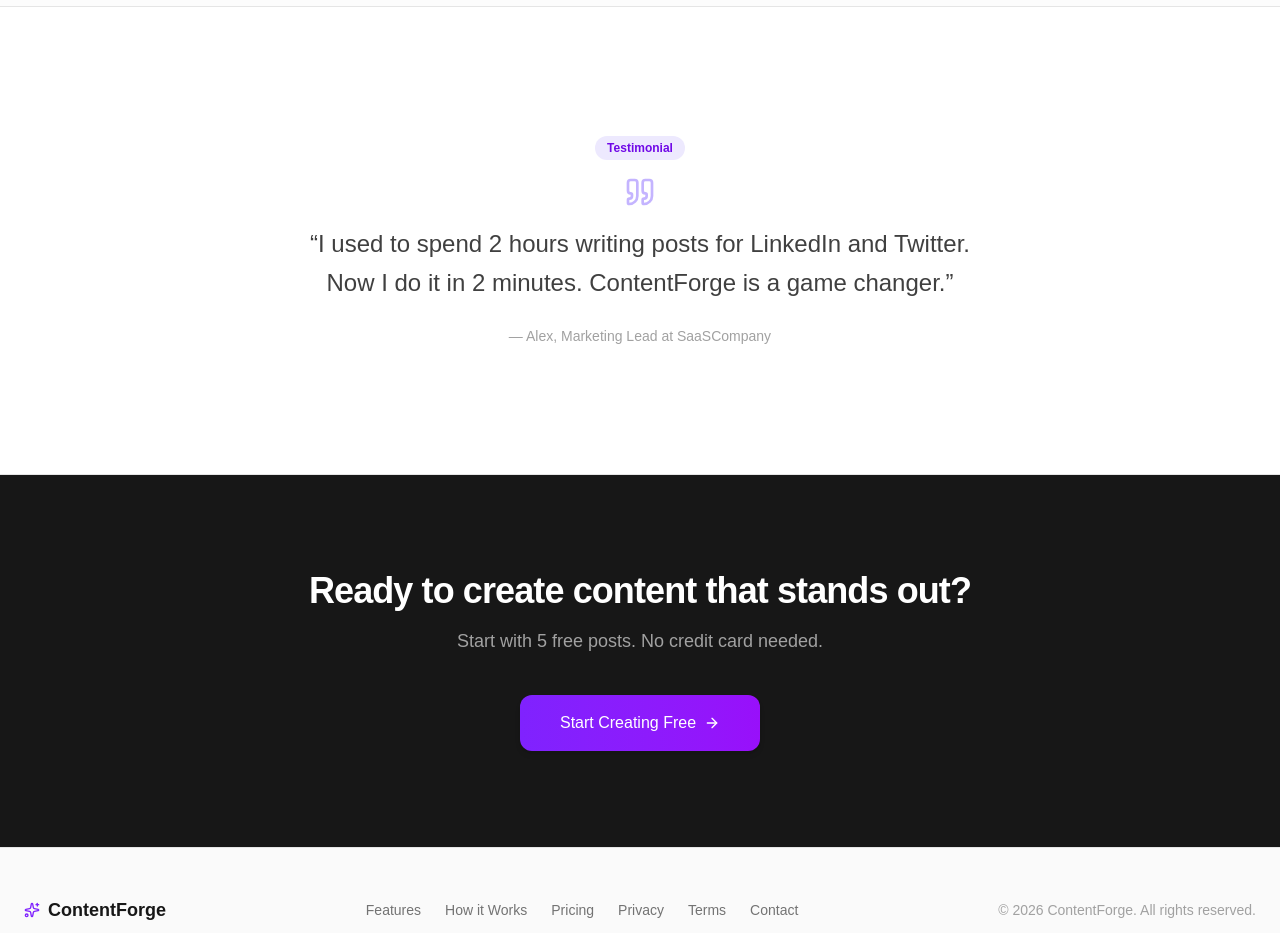
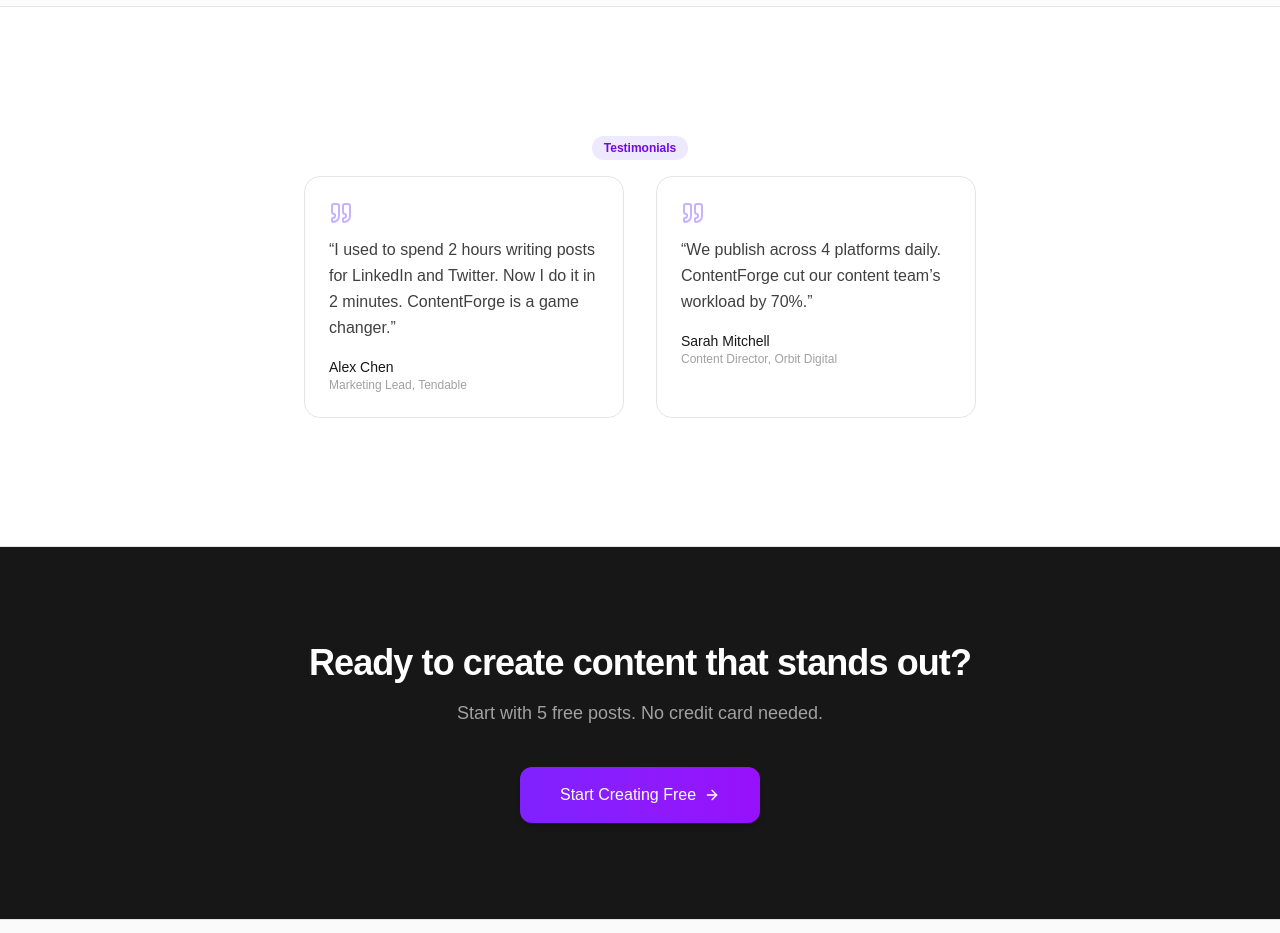
Before and after one commit to alikmazaev005/contentforge, a Next.js app: page / in a window 1280 px wide. Shown: the part 2420-3353 px from the top of the page. Built offline with nearby package versions, Linux system fonts and the light colour scheme; no server answers.

Commit message:
fix auth signup param, testimonials, canonical url

```diff
--- a/src/app/auth/page.tsx
+++ b/src/app/auth/page.tsx
@@ -1,7 +1,7 @@
 "use client"
 
-import { useState, useRef } from "react"
-import { useRouter } from "next/navigation"
+import { useState, useRef, useEffect } from "react"
+import { useRouter, useSearchParams } from "next/navigation"
 import { Navbar } from "@/components/Navbar"
 import { Footer } from "@/components/Footer"
 import { Card, CardContent, CardHeader, CardTitle, CardDescription } from "@/components/ui/card"
@@ -21,6 +21,13 @@ export default function AuthPage() {
   const [successMessage, setSuccessMessage] = useState<string | null>(null)
   const honeypotRef = useRef<HTMLInputElement>(null)
   const router = useRouter()
+  const searchParams = useSearchParams()
+
+  useEffect(() => {
+    if (searchParams.get("signup") === "true") {
+      setMode("signup")
+    }
+  }, [searchParams])
 
   const handleSubmit = async (e: React.FormEvent) => {
     e.preventDefault()
--- a/src/app/layout.tsx
+++ b/src/app/layout.tsx
@@ -6,7 +6,7 @@ import { SITE_NAME, SITE_TAGLINE } from "@/lib/constants"
 const geistSans = Geist({ variable: "--font-geist-sans", subsets: ["latin"] })
 const geistMono = Geist_Mono({ variable: "--font-geist-mono", subsets: ["latin"] })
 
-const siteUrl = process.env.NEXT_PUBLIC_URL || "https://contentforge.fun"
+const siteUrl = process.env.NEXT_PUBLIC_URL || "https://www.contentforge.fun"
 
 export const metadata: Metadata = {
   title: { default: `${SITE_NAME} — ${SITE_TAGLINE}`, template: `%s | ${SITE_NAME}` },
--- a/src/app/page.tsx
+++ b/src/app/page.tsx
@@ -175,13 +175,27 @@ export default function Home() {
         <section className="py-24 sm:py-32">
           <div className="mx-auto max-w-7xl px-6">
             <div className="mx-auto max-w-2xl text-center">
-              <Badge variant="violet" className="mb-4">Testimonial</Badge>
-              <Quote className="mx-auto h-8 w-8 text-violet-300" />
-              <blockquote className="mt-4 text-xl sm:text-2xl font-medium text-neutral-700 leading-relaxed">
-                &ldquo;I used to spend 2 hours writing posts for LinkedIn and Twitter.
-                Now I do it in 2 minutes. ContentForge is a game changer.&rdquo;
-              </blockquote>
-              <p className="mt-6 text-sm text-neutral-400">— Alex, Marketing Lead at SaaSCompany</p>
+              <Badge variant="violet" className="mb-4">Testimonials</Badge>
+              <div className="grid gap-8 sm:grid-cols-2">
+                <div className="rounded-2xl border border-neutral-200 bg-white p-6 text-left">
+                  <Quote className="h-6 w-6 text-violet-300" />
+                  <blockquote className="mt-3 text-base text-neutral-700 leading-relaxed">
+                    &ldquo;I used to spend 2 hours writing posts for LinkedIn and Twitter.
+                    Now I do it in 2 minutes. ContentForge is a game changer.&rdquo;
+                  </blockquote>
+                  <p className="mt-4 text-sm font-medium text-neutral-900">Alex Chen</p>
+                  <p className="text-xs text-neutral-400">Marketing Lead, Tendable</p>
+                </div>
+                <div className="rounded-2xl border border-neutral-200 bg-white p-6 text-left">
+                  <Quote className="h-6 w-6 text-violet-300" />
+                  <blockquote className="mt-3 text-base text-neutral-700 leading-relaxed">
+                    &ldquo;We publish across 4 platforms daily. ContentForge cut our
+                    content team&rsquo;s workload by 70%.&rdquo;
+                  </blockquote>
+                  <p className="mt-4 text-sm font-medium text-neutral-900">Sarah Mitchell</p>
+                  <p className="text-xs text-neutral-400">Content Director, Orbit Digital</p>
+                </div>
+              </div>
             </div>
           </div>
         </section>
--- a/src/app/sitemap.ts
+++ b/src/app/sitemap.ts
@@ -1,7 +1,7 @@
 import type { MetadataRoute } from "next"
 
 export default function sitemap(): MetadataRoute.Sitemap {
-  const baseUrl = process.env.NEXT_PUBLIC_URL || "https://contentforge.fun"
+  const baseUrl = process.env.NEXT_PUBLIC_URL || "https://www.contentforge.fun"
 
   return [
     { url: baseUrl, lastModified: new Date(), changeFrequency: "weekly", priority: 1.0 },
```
